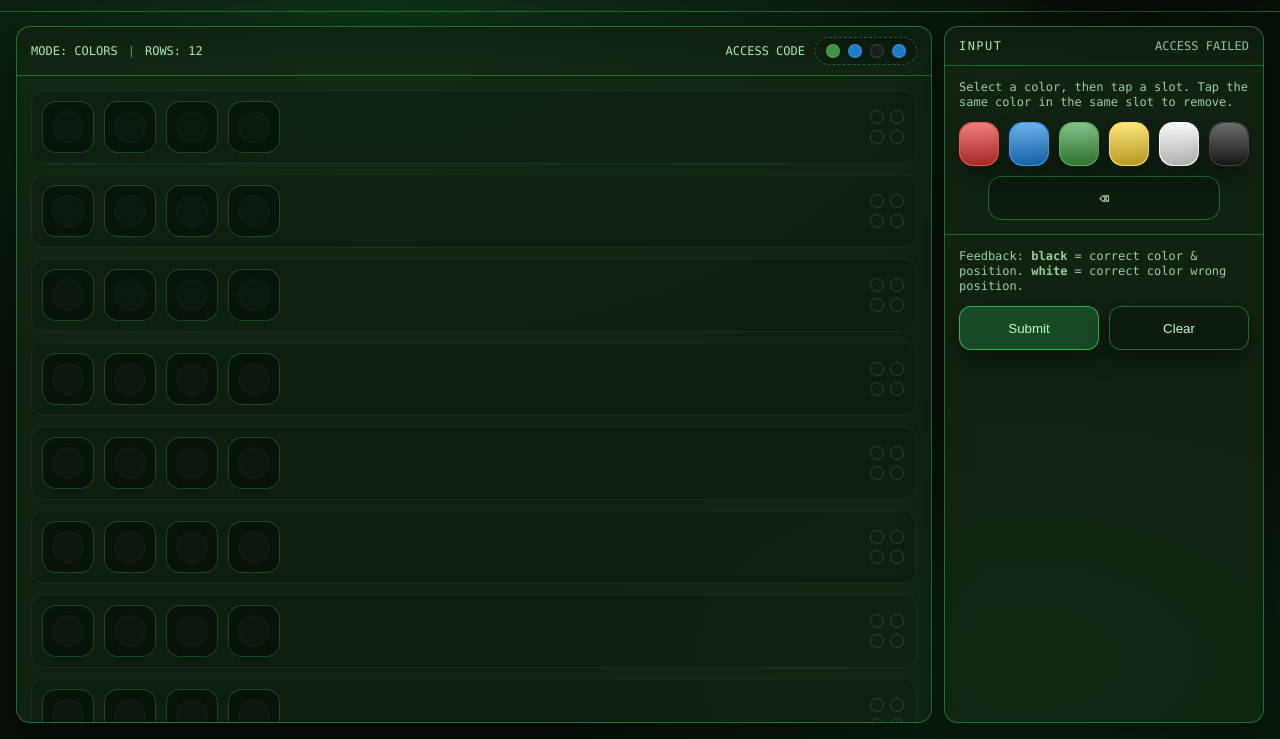
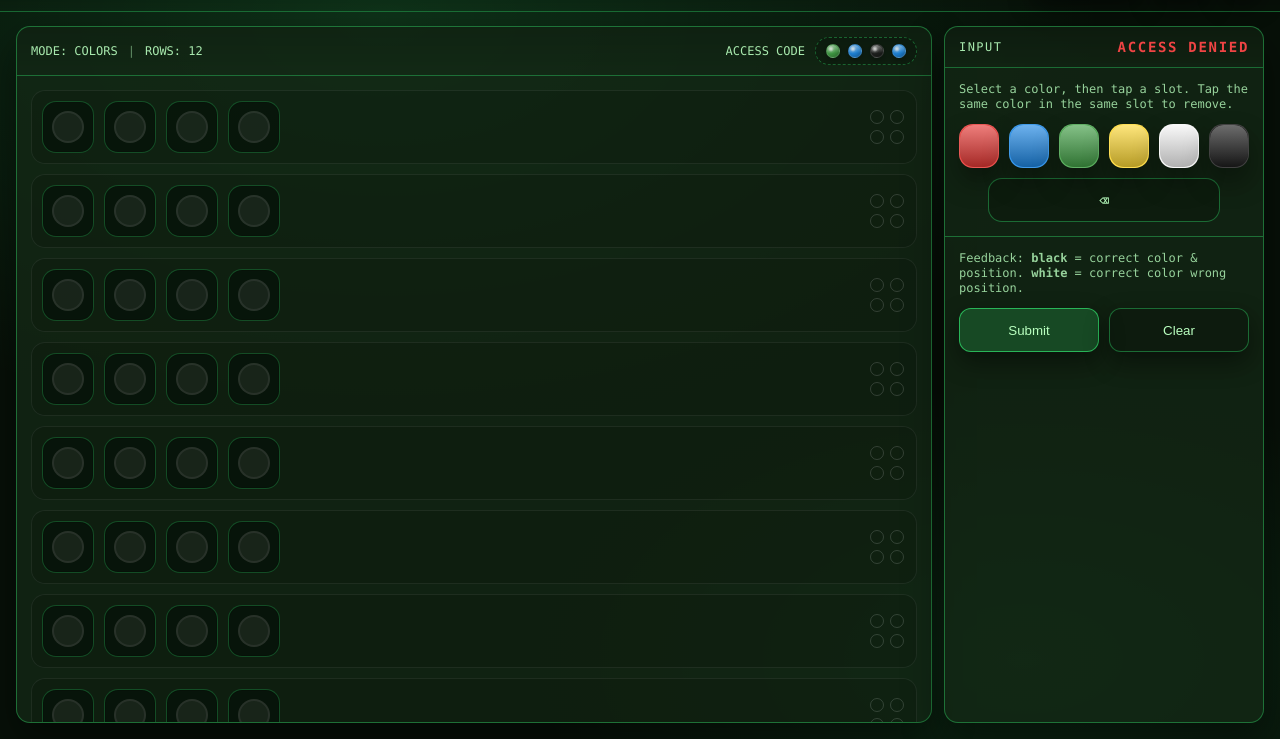
Before and after one commit to hrootzel/wingames, a plain HTML site: page hackerman.html in a window 1280 px wide. Both pictures are taken after a click on the button "Reveal & End". Shown: the part 61-800 px from the top of the page. Drawn offline with Linux system fonts and the light colour scheme.

Commit message:
Shiny dots

```diff
--- a/hackerman.css
+++ b/hackerman.css
@@ -192,6 +192,46 @@ main {
   text-align: right;
 }
 
+#status.status-end {
+  font-size: 14px;
+  font-weight: 600;
+  letter-spacing: 0.12em;
+  opacity: 1;
+}
+
+#status.status-end.status-win {
+  color: #22c55e;
+  font-weight: 700;
+}
+
+#status.status-end.status-lose {
+  color: #ef4444;
+  font-weight: 700;
+}
+
+.pulse {
+  animation: hackPulse 720ms ease-out 0s 3;
+  transform-origin: center;
+}
+
+@keyframes hackPulse {
+  0% {
+    transform: scale(1);
+    box-shadow: 0 0 0 rgba(55,255,124,0);
+    text-shadow: 0 0 0 rgba(55,255,124,0);
+  }
+  50% {
+    transform: scale(1.06);
+    box-shadow: 0 0 18px rgba(55,255,124,0.45);
+    text-shadow: 0 0 12px rgba(55,255,124,0.6);
+  }
+  100% {
+    transform: scale(1);
+    box-shadow: 0 0 0 rgba(55,255,124,0);
+    text-shadow: 0 0 0 rgba(55,255,124,0);
+  }
+}
+
 .card .card-body {
   padding: 14px;
   background: var(--panel2);
@@ -294,15 +334,74 @@ main {
   letter-spacing: 0.05em;
 }
 
-.slot .color {
+.slot .color,
+.secret-dot {
   width: calc(var(--slot) * 0.62);
   height: calc(var(--slot) * 0.62);
   border-radius: 999px;
   border: 2px solid rgba(255,255,255,0.14);
   box-shadow: 0 10px 20px rgba(0,0,0,0.35);
+  position: relative;
+  overflow: hidden;
+  background: radial-gradient(circle at 30% 28%,
+    var(--dot-light, rgba(255,255,255,0.6)) 0%,
+    var(--dot-base, rgba(255,255,255,0.25)) 45%,
+    var(--dot-dark, rgba(0,0,0,0.35)) 100%);
 }
 
-[data-theme="light"] .slot .color {
+.secret-dot {
+  width: 14px;
+  height: 14px;
+  display: inline-block;
+  border-width: 1px;
+  box-shadow: 0 2px 6px rgba(0,0,0,0.35);
+}
+
+.slot .color::before,
+.slot .color::after,
+.secret-dot::before,
+.secret-dot::after {
+  content: "";
+  position: absolute;
+  border-radius: inherit;
+  pointer-events: none;
+}
+
+.slot .color::before,
+.secret-dot::before {
+  inset: 0;
+  background: linear-gradient(180deg,
+    rgba(255,255,255,0.55) 0%,
+    rgba(255,255,255,0.18) 45%,
+    rgba(255,255,255,0) 68%);
+  opacity: 0.75;
+}
+
+.slot .color::after,
+.secret-dot::after {
+  width: 46%;
+  height: 46%;
+  left: 12%;
+  top: 10%;
+  background: radial-gradient(circle,
+    rgba(255,255,255,0.95) 0%,
+    rgba(255,255,255,0.0) 70%);
+  opacity: 0.85;
+}
+
+.slot .color.empty {
+  background: rgba(255,255,255,0.10);
+  border-color: rgba(255,255,255,0.10);
+  box-shadow: none;
+}
+
+.slot .color.empty::before,
+.slot .color.empty::after {
+  opacity: 0;
+}
+
+[data-theme="light"] .slot .color,
+[data-theme="light"] .secret-dot {
   border-color: rgba(0,0,0,0.25);
 }
 
@@ -332,6 +431,10 @@ main {
 [data-theme="light"] .peg.empty {
   border-style: dotted;
   border-color: rgba(0,0,0,0.45);
+}
+
+[data-theme="light"] .peg.white {
+  border-color: rgba(0,0,0,0.65);
 }
 
 .fbText {
@@ -534,6 +637,17 @@ select, input[type="range"] {
 
 [data-theme="light"] select, [data-theme="light"] input[type="range"] { background: rgba(255,255,255,0.55); }
 
+[data-theme="dark"] select option {
+  background-color: #0c150f;
+  color: #d7ffd9;
+}
+
+[data-theme="dark"] select option:checked,
+[data-theme="dark"] select option:hover {
+  background-color: #1f5b35;
+  color: #f4fff6;
+}
+
 .rowFlex {
   display: flex;
   gap: 10px;
--- a/hackerman.js
+++ b/hackerman.js
@@ -25,6 +25,8 @@ const STORAGE_KEY = "hackerman_settings_v1";
 
 let settings = loadSettings();
 let state = null;
+let lastStatusEnded = false;
+let lastSecretRevealed = false;
 
 // ---------- Utilities ----------
 function $(sel){ return document.querySelector(sel); }
@@ -45,12 +47,46 @@ function shuffle(a){
   return a;
 }
 
+function hexToRgb(hex){
+  const cleaned = hex.replace('#', '');
+  const full = cleaned.length === 3
+    ? cleaned.split('').map((c) => c + c).join('')
+    : cleaned;
+  const num = Number.parseInt(full, 16);
+  if (!Number.isFinite(num)) return null;
+  return { r: (num >> 16) & 255, g: (num >> 8) & 255, b: num & 255 };
+}
+
+function shadeHex(hex, amount){
+  const rgb = hexToRgb(hex);
+  if (!rgb) return hex;
+  const t = amount < 0 ? 0 : 255;
+  const p = Math.min(1, Math.max(0, Math.abs(amount)));
+  const r = Math.round(rgb.r + (t - rgb.r) * p);
+  const g = Math.round(rgb.g + (t - rgb.g) * p);
+  const b = Math.round(rgb.b + (t - rgb.b) * p);
+  return `rgb(${r}, ${g}, ${b})`;
+}
+
+function setDotColorVars(el, hex){
+  el.style.setProperty('--dot-base', hex);
+  el.style.setProperty('--dot-light', shadeHex(hex, 0.45));
+  el.style.setProperty('--dot-dark', shadeHex(hex, -0.35));
+}
+
 function toast(msg){
   const t = $("#toast");
   t.textContent = msg;
   t.classList.add("show");
   clearTimeout(toast._tm);
   toast._tm = setTimeout(()=>t.classList.remove("show"), 1400);
+}
+
+function pulseElement(el){
+  if (!el) return;
+  el.classList.remove("pulse");
+  void el.offsetWidth;
+  el.classList.add("pulse");
 }
 
 // ---------- Persistence ----------
@@ -328,11 +364,9 @@ function renderBoard(){
         const dot = document.createElement("div");
         dot.className = "color";
         if (v == null) {
-          dot.style.opacity = "0.25";
-          dot.style.background = "rgba(255,255,255,0.10)";
-          dot.style.borderColor = "rgba(255,255,255,0.10)";
+          dot.classList.add("empty");
         } else {
-          dot.style.background = COLORS[v].hex;
+          setDotColorVars(dot, COLORS[v].hex);
         }
         slot.appendChild(dot);
       }
@@ -508,7 +542,9 @@ function renderControls(){
 function updateSecretDisplay(reveal){
   const el = $("#secretDisplay");
   if (!reveal){
-    el.textContent = "•".repeat(CODE_LEN);
+    el.textContent = "\u2022".repeat(CODE_LEN);
+    el.classList.remove("pulse");
+    lastSecretRevealed = false;
     return;
   }
 
@@ -519,14 +555,15 @@ function updateSecretDisplay(reveal){
     el.innerHTML = "";
     for (const id of state.secret){
       const dot = document.createElement("span");
-      dot.style.display = "inline-block";
-      dot.style.width = "14px";
-      dot.style.height = "14px";
-      dot.style.borderRadius = "999px";
-      dot.style.background = COLORS[id].hex;
-      dot.style.border = "1px solid rgba(255,255,255,0.18)";
+      dot.className = "secret-dot";
+      setDotColorVars(dot, COLORS[id].hex);
       el.appendChild(dot);
     }
+  }
+
+  if (!lastSecretRevealed){
+    pulseElement(el);
+    lastSecretRevealed = true;
   }
 }
 
@@ -542,10 +579,24 @@ function updateHelp(){
 function updateStatus(){
   const s = $("#status");
   if (state.ended){
-    s.textContent = state.won ? "ACCESS GRANTED" : "ACCESS FAILED";
+    if (state.won){
+      s.textContent = "ACCESS GRANTED";
+      s.classList.add("status-end", "status-win");
+      s.classList.remove("status-lose");
+    } else {
+      s.textContent = "ACCESS DENIED";
+      s.classList.add("status-end", "status-lose");
+      s.classList.remove("status-win");
+    }
+    if (!lastStatusEnded){
+      pulseElement(s);
+      lastStatusEnded = true;
+    }
     return;
   }
 
+  s.classList.remove("status-end", "status-win", "status-lose", "pulse");
+  lastStatusEnded = false;
   const g = state.guesses[state.row];
   const filled = g.filter(v => v != null).length;
   s.textContent = `row ${state.row+1}/${settings.rows} // ${filled}/${CODE_LEN} locked`;
```
